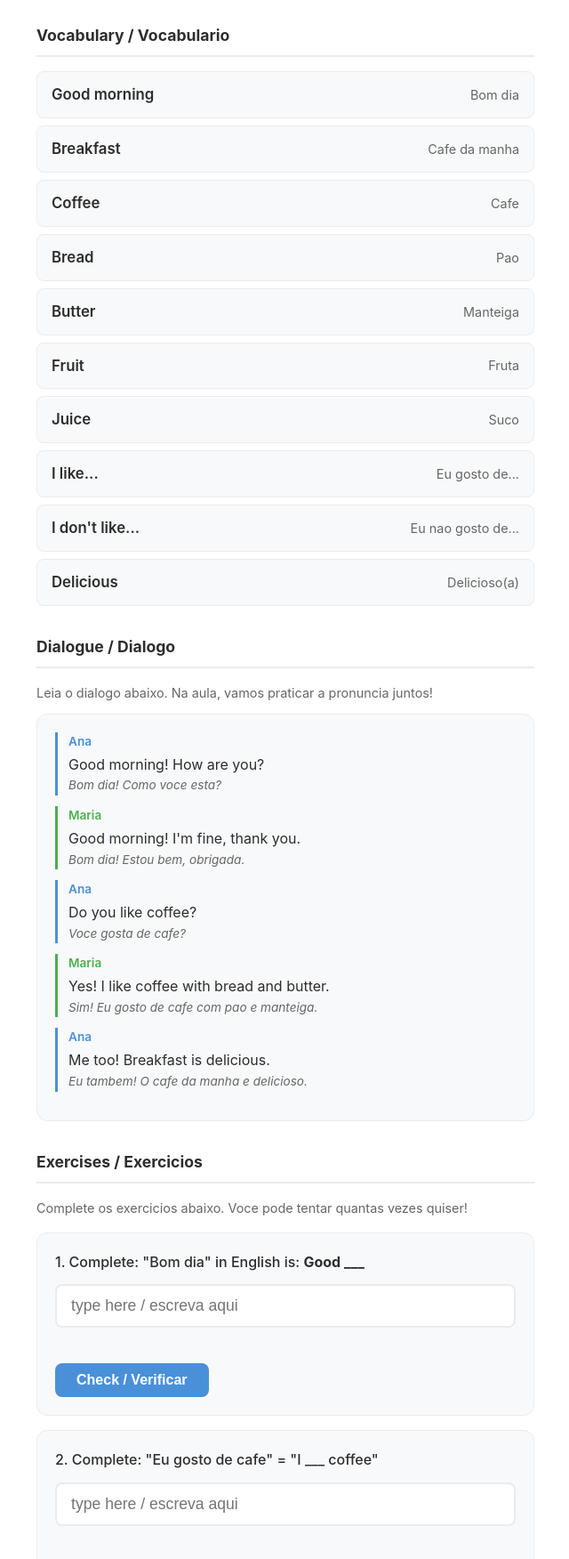
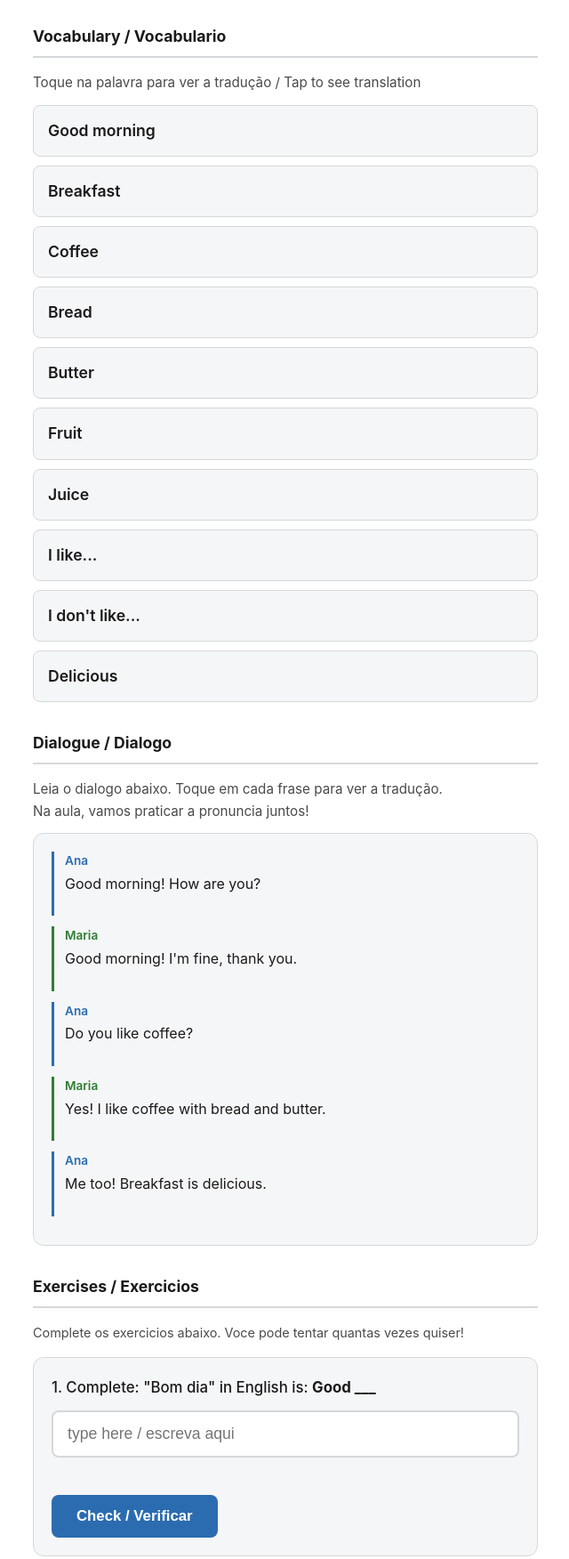
Before and after one commit to joaoricardo15/english, a plain HTML site: page app/classes/class-01/index.html in a window 1280 px wide. Shown: the part 136-1888 px from the top of the page at 89% size, without its empty margins (319-959 px from the left). Drawn offline with Linux system fonts and the light colour scheme.

Commit message:
Improve accessibility and add tap-to-reveal translations
- Increase all font sizes to meet 16px+ minimum
- Enforce 48px minimum touch targets on buttons, inputs, cards
- Improve color contrast (darker text-light, darker accent/success)
- Add tap-to-reveal for vocabulary translations (hidden by default)
- Add tap-to-reveal for dialogue translations
- Forces active recall: student sees English first, taps for Portuguese
- Document translation pattern in CLAUDE.md

Co-Authored-By: Claude Opus 4.6 (1M context) <noreply@anthropic.com>

```diff
--- a/app/classes/class-01/index.html
+++ b/app/classes/class-01/index.html
@@ -17,46 +17,49 @@
     <!-- VOCABULARY -->
     <section class="section">
         <h2>Vocabulary / Vocabulario</h2>
+        <p style="margin-bottom: 12px; color: var(--text-light); font-size: 0.95rem;">
+            Toque na palavra para ver a tradução / Tap to see translation
+        </p>
         <ul class="vocab-list">
-            <li class="vocab-item">
+            <li class="vocab-item" onclick="toggleTranslation(this)">
                 <span class="vocab-en">Good morning</span>
-                <span class="vocab-pt">Bom dia</span>
+                <span class="vocab-pt hidden">Bom dia</span>
             </li>
-            <li class="vocab-item">
+            <li class="vocab-item" onclick="toggleTranslation(this)">
                 <span class="vocab-en">Breakfast</span>
-                <span class="vocab-pt">Cafe da manha</span>
+                <span class="vocab-pt hidden">Cafe da manha</span>
             </li>
-            <li class="vocab-item">
+            <li class="vocab-item" onclick="toggleTranslation(this)">
                 <span class="vocab-en">Coffee</span>
-                <span class="vocab-pt">Cafe</span>
+                <span class="vocab-pt hidden">Cafe</span>
             </li>
-            <li class="vocab-item">
+            <li class="vocab-item" onclick="toggleTranslation(this)">
                 <span class="vocab-en">Bread</span>
-                <span class="vocab-pt">Pao</span>
+                <span class="vocab-pt hidden">Pao</span>
             </li>
-            <li class="vocab-item">
+            <li class="vocab-item" onclick="toggleTranslation(this)">
                 <span class="vocab-en">Butter</span>
-                <span class="vocab-pt">Manteiga</span>
+                <span class="vocab-pt hidden">Manteiga</span>
             </li>
-            <li class="vocab-item">
+            <li class="vocab-item" onclick="toggleTranslation(this)">
                 <span class="vocab-en">Fruit</span>
-                <span class="vocab-pt">Fruta</span>
+                <span class="vocab-pt hidden">Fruta</span>
             </li>
-            <li class="vocab-item">
+            <li class="vocab-item" onclick="toggleTranslation(this)">
                 <span class="vocab-en">Juice</span>
-                <span class="vocab-pt">Suco</span>
+                <span class="vocab-pt hidden">Suco</span>
             </li>
-            <li class="vocab-item">
+            <li class="vocab-item" onclick="toggleTranslation(this)">
                 <span class="vocab-en">I like...</span>
-                <span class="vocab-pt">Eu gosto de...</span>
+                <span class="vocab-pt hidden">Eu gosto de...</span>
             </li>
-            <li class="vocab-item">
+            <li class="vocab-item" onclick="toggleTranslation(this)">
                 <span class="vocab-en">I don't like...</span>
-                <span class="vocab-pt">Eu nao gosto de...</span>
+                <span class="vocab-pt hidden">Eu nao gosto de...</span>
             </li>
-            <li class="vocab-item">
+            <li class="vocab-item" onclick="toggleTranslation(this)">
                 <span class="vocab-en">Delicious</span>
-                <span class="vocab-pt">Delicioso(a)</span>
+                <span class="vocab-pt hidden">Delicioso(a)</span>
             </li>
         </ul>
     </section>
@@ -64,34 +67,35 @@
     <!-- DIALOGUE -->
     <section class="section">
         <h2>Dialogue / Dialogo</h2>
-        <p style="margin-bottom: 12px; color: var(--text-light); font-size: 0.9rem;">
-            Leia o dialogo abaixo. Na aula, vamos praticar a pronuncia juntos!
+        <p style="margin-bottom: 12px; color: var(--text-light); font-size: 0.95rem;">
+            Leia o dialogo abaixo. Toque em cada frase para ver a tradução.<br>
+            Na aula, vamos praticar a pronuncia juntos!
         </p>
         <div class="dialogue">
-            <div class="dialogue-line">
+            <div class="dialogue-line" onclick="toggleDialogueTranslation(this)">
                 <div class="dialogue-speaker">Ana</div>
                 <div class="dialogue-text">Good morning! How are you?</div>
-                <div class="dialogue-translation">Bom dia! Como voce esta?</div>
+                <div class="dialogue-translation hidden">Bom dia! Como voce esta?</div>
             </div>
-            <div class="dialogue-line">
+            <div class="dialogue-line" onclick="toggleDialogueTranslation(this)">
                 <div class="dialogue-speaker">Maria</div>
                 <div class="dialogue-text">Good morning! I'm fine, thank you.</div>
-                <div class="dialogue-translation">Bom dia! Estou bem, obrigada.</div>
+                <div class="dialogue-translation hidden">Bom dia! Estou bem, obrigada.</div>
             </div>
-            <div class="dialogue-line">
+            <div class="dialogue-line" onclick="toggleDialogueTranslation(this)">
                 <div class="dialogue-speaker">Ana</div>
                 <div class="dialogue-text">Do you like coffee?</div>
-                <div class="dialogue-translation">Voce gosta de cafe?</div>
+                <div class="dialogue-translation hidden">Voce gosta de cafe?</div>
             </div>
-            <div class="dialogue-line">
+            <div class="dialogue-line" onclick="toggleDialogueTranslation(this)">
                 <div class="dialogue-speaker">Maria</div>
                 <div class="dialogue-text">Yes! I like coffee with bread and butter.</div>
-                <div class="dialogue-translation">Sim! Eu gosto de cafe com pao e manteiga.</div>
+                <div class="dialogue-translation hidden">Sim! Eu gosto de cafe com pao e manteiga.</div>
             </div>
-            <div class="dialogue-line">
+            <div class="dialogue-line" onclick="toggleDialogueTranslation(this)">
                 <div class="dialogue-speaker">Ana</div>
                 <div class="dialogue-text">Me too! Breakfast is delicious.</div>
-                <div class="dialogue-translation">Eu tambem! O cafe da manha e delicioso.</div>
+                <div class="dialogue-translation hidden">Eu tambem! O cafe da manha e delicioso.</div>
             </div>
         </div>
     </section>
@@ -256,6 +260,16 @@
 
     <script src="../../js/exercises.js"></script>
     <script>
+        function toggleTranslation(item) {
+            var pt = item.querySelector('.vocab-pt');
+            pt.classList.toggle('hidden');
+        }
+
+        function toggleDialogueTranslation(line) {
+            var translation = line.querySelector('.dialogue-translation');
+            translation.classList.toggle('hidden');
+        }
+
         function checkMatchingEx() {
             const correct = checkMatching('matching1', ['cafe', 'pao', 'manteiga', 'suco', 'fruta']);
             const fb = document.getElementById('fb-match');
--- a/app/css/style.css
+++ b/app/css/style.css
@@ -1,16 +1,17 @@
 :root {
-    --text: #2d2d2d;
-    --text-light: #666;
+    --text: #1a1a1a;
+    --text-light: #4a4a4a;
     --bg: #ffffff;
-    --bg-soft: #f8f9fa;
-    --border: #e9ecef;
-    --accent: #4a90d9;
+    --bg-soft: #f5f6f7;
+    --border: #d4d8dc;
+    --accent: #2b6cb0;
     --accent-light: #e8f1fb;
-    --success: #4caf50;
+    --success: #2e7d32;
     --success-light: #e8f5e9;
-    --warning: #ff9800;
+    --warning: #e65100;
     --radius: 12px;
-    --shadow: 0 2px 8px rgba(0,0,0,0.06);
+    --shadow: 0 2px 8px rgba(0,0,0,0.08);
+    --min-touch: 48px;
 }
 
 * {
@@ -23,8 +24,9 @@ body {
     font-family: -apple-system, BlinkMacSystemFont, 'Segoe UI', Roboto, sans-serif;
     color: var(--text);
     background: var(--bg);
+    font-size: 18px;
     line-height: 1.6;
-    padding: 20px;
+    padding: 16px;
     max-width: 600px;
     margin: 0 auto;
 }
@@ -42,14 +44,14 @@ header h1 {
 
 .subtitle {
     color: var(--text-light);
-    font-size: 1rem;
+    font-size: 1.1rem;
 }
 
 /* Progress Bar */
 .progress-bar {
     background: var(--bg-soft);
     border-radius: 20px;
-    height: 36px;
+    height: var(--min-touch);
     position: relative;
     margin-bottom: 30px;
     border: 1px solid var(--border);
@@ -69,7 +71,7 @@ header h1 {
     top: 50%;
     left: 50%;
     transform: translate(-50%, -50%);
-    font-size: 0.85rem;
+    font-size: 0.95rem;
     font-weight: 600;
     color: var(--text);
 }
@@ -83,11 +85,12 @@ header h1 {
 
 .class-card {
     display: grid;
-    grid-template-columns: 40px 1fr auto;
+    grid-template-columns: 44px 1fr auto;
     grid-template-rows: auto auto;
     align-items: center;
     gap: 0 12px;
     padding: 16px;
+    min-height: var(--min-touch);
     background: var(--bg);
     border: 1px solid var(--border);
     border-radius: var(--radius);
@@ -119,13 +122,13 @@ header h1 {
     display: flex;
     align-items: center;
     justify-content: center;
-    width: 36px;
-    height: 36px;
+    width: 40px;
+    height: 40px;
     border-radius: 50%;
     background: var(--accent-light);
     color: var(--accent);
     font-weight: 700;
-    font-size: 0.95rem;
+    font-size: 1rem;
 }
 
 .class-card.completed .class-number {
@@ -135,20 +138,20 @@ header h1 {
 
 .class-title {
     font-weight: 600;
-    font-size: 1rem;
+    font-size: 1.05rem;
 }
 
 .class-theme {
     grid-column: 2;
-    font-size: 0.85rem;
+    font-size: 0.9rem;
     color: var(--text-light);
 }
 
 .class-status {
     grid-row: 1 / 3;
-    font-size: 0.8rem;
+    font-size: 0.85rem;
     color: var(--success);
-    font-weight: 500;
+    font-weight: 600;
 }
 
 /* Footer */
@@ -156,7 +159,7 @@ footer {
     text-align: center;
     padding: 40px 0 20px;
     color: var(--text-light);
-    font-size: 0.85rem;
+    font-size: 0.9rem;
 }
 
 /* === Class Page Styles === */
@@ -206,27 +209,52 @@ footer {
     list-style: none;
     display: flex;
     flex-direction: column;
-    gap: 8px;
+    gap: 10px;
 }
 
 .vocab-item {
     display: flex;
     justify-content: space-between;
     align-items: center;
-    padding: 12px 16px;
+    padding: 14px 16px;
+    min-height: var(--min-touch);
     background: var(--bg-soft);
     border-radius: 8px;
     border: 1px solid var(--border);
+    cursor: pointer;
+    -webkit-tap-highlight-color: transparent;
 }
 
 .vocab-en {
     font-weight: 600;
-    font-size: 1.05rem;
+    font-size: 1.1rem;
 }
 
 .vocab-pt {
     color: var(--text-light);
-    font-size: 0.9rem;
+    font-size: 0.95rem;
+    text-align: right;
+    transition: opacity 0.2s;
+}
+
+.vocab-pt.hidden {
+    opacity: 0;
+    user-select: none;
+}
+
+.vocab-hint {
+    font-size: 0.85rem;
+    color: var(--accent);
+    text-align: right;
+}
+
+.vocab-pt.hidden + .vocab-hint,
+.vocab-item .vocab-hint {
+    display: none;
+}
+
+.vocab-item.reveal-mode .vocab-hint {
+    display: block;
 }
 
 /* Dialogue */
@@ -263,9 +291,22 @@ footer {
 }
 
 .dialogue-translation {
-    font-size: 0.85rem;
+    font-size: 0.9rem;
     color: var(--text-light);
     font-style: italic;
+    transition: opacity 0.2s;
+    cursor: pointer;
+}
+
+.dialogue-translation.hidden {
+    opacity: 0;
+    user-select: none;
+}
+
+.dialogue-reveal-hint {
+    font-size: 0.8rem;
+    color: var(--accent);
+    margin-top: 2px;
 }
 
 /* Exercises */
@@ -278,17 +319,18 @@ footer {
 }
 
 .exercise-prompt {
-    font-size: 1rem;
+    font-size: 1.05rem;
     margin-bottom: 12px;
     font-weight: 500;
 }
 
 .exercise input[type="text"] {
     width: 100%;
-    padding: 12px 16px;
+    padding: 14px 16px;
     border: 2px solid var(--border);
     border-radius: 8px;
     font-size: 1.1rem;
+    min-height: var(--min-touch);
     outline: none;
     transition: border-color 0.2s;
 }
@@ -326,18 +368,20 @@ footer {
 .choices {
     display: flex;
     flex-direction: column;
-    gap: 8px;
+    gap: 10px;
 }
 
 .choice-btn {
-    padding: 12px 16px;
+    padding: 14px 16px;
+    min-height: var(--min-touch);
     border: 2px solid var(--border);
     border-radius: 8px;
     background: var(--bg);
-    font-size: 1rem;
+    font-size: 1.05rem;
     cursor: pointer;
     text-align: left;
     transition: all 0.2s;
+    -webkit-tap-highlight-color: transparent;
 }
 
 .choice-btn:hover {
@@ -363,16 +407,18 @@ footer {
 /* Check Button */
 .check-btn {
     display: inline-block;
-    padding: 10px 24px;
+    padding: 14px 28px;
+    min-height: var(--min-touch);
     background: var(--accent);
     color: white;
     border: none;
     border-radius: 8px;
-    font-size: 1rem;
+    font-size: 1.05rem;
     font-weight: 600;
     cursor: pointer;
-    margin-top: 8px;
+    margin-top: 10px;
     transition: background 0.2s;
+    -webkit-tap-highlight-color: transparent;
 }
 
 .check-btn:hover {
@@ -448,7 +494,11 @@ footer {
 }
 
 .matching-row .word {
-    padding: 10px 14px;
+    padding: 12px 14px;
+    min-height: var(--min-touch);
+    display: flex;
+    align-items: center;
+    justify-content: center;
     background: var(--bg);
     border: 2px solid var(--border);
     border-radius: 8px;
@@ -457,10 +507,11 @@ footer {
 }
 
 .matching-row select {
-    padding: 10px;
+    padding: 12px 10px;
+    min-height: var(--min-touch);
     border: 2px solid var(--border);
     border-radius: 8px;
-    font-size: 0.95rem;
+    font-size: 1rem;
     background: var(--bg);
 }
 
```
Also changed, not shown: CLAUDE.md (+1 -0 lines).
